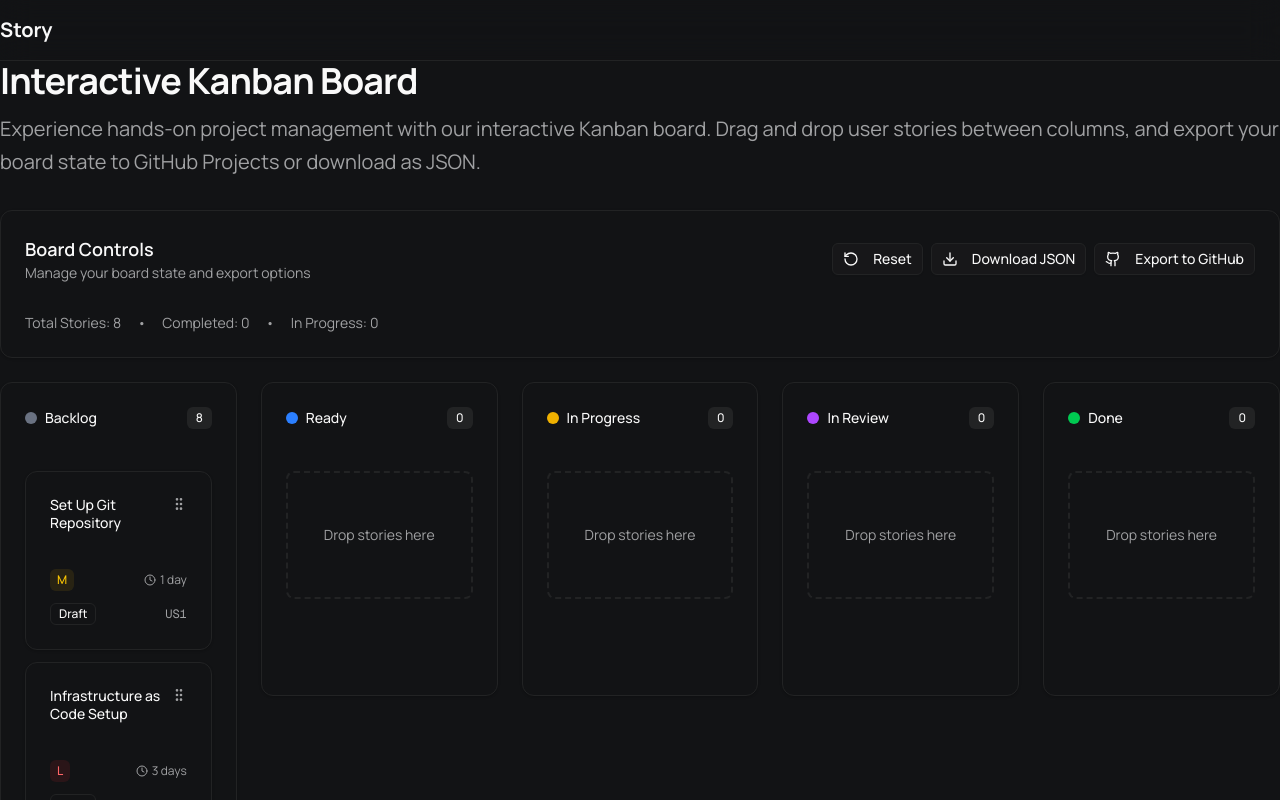
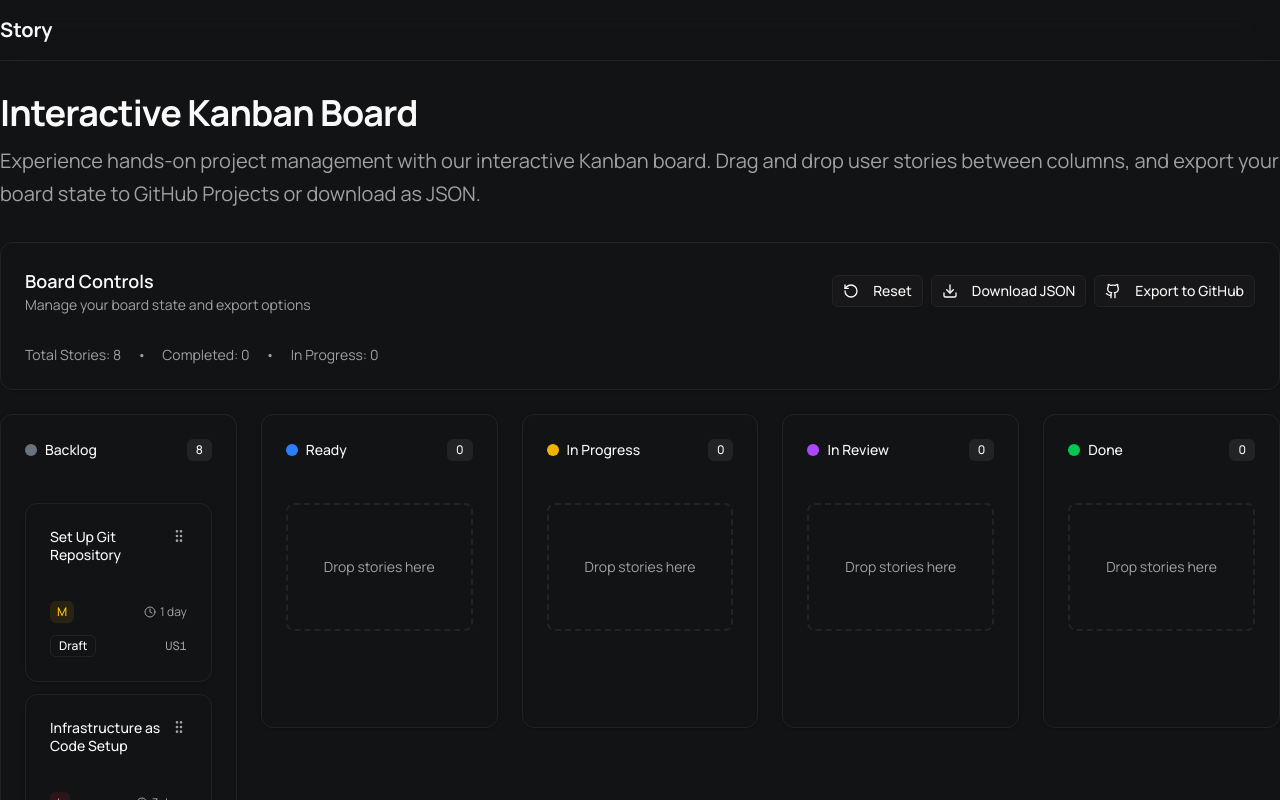
Before and after one commit to vishnumohanan404/storyvault, a Next.js app: page /kanban/1 in a window 1280 px wide. Shown: the top 800 px of the page. Built offline with nearby package versions, Linux system fonts and the light colour scheme.

Commit message:
kanban page wrapper fix

```diff
--- a/src/app/kanban/[id]/page.tsx
+++ b/src/app/kanban/[id]/page.tsx
@@ -4,7 +4,7 @@ import { KanbanBoard } from "@/components/kanban/kanban-board";
 
 const KanbanPage = () => {
   return (
-    <main className="space-y-8 mb-5">
+    <main className="min-h-screen max-w-7xl mx-auto py-8 space-y-8 mb-5">
       <PageHeaderSection
         title="Interactive Kanban Board"
         description="Experience hands-on project management with our interactive Kanban board. Drag and drop user stories between columns, and export your board state to GitHub Projects or download as JSON."
```
